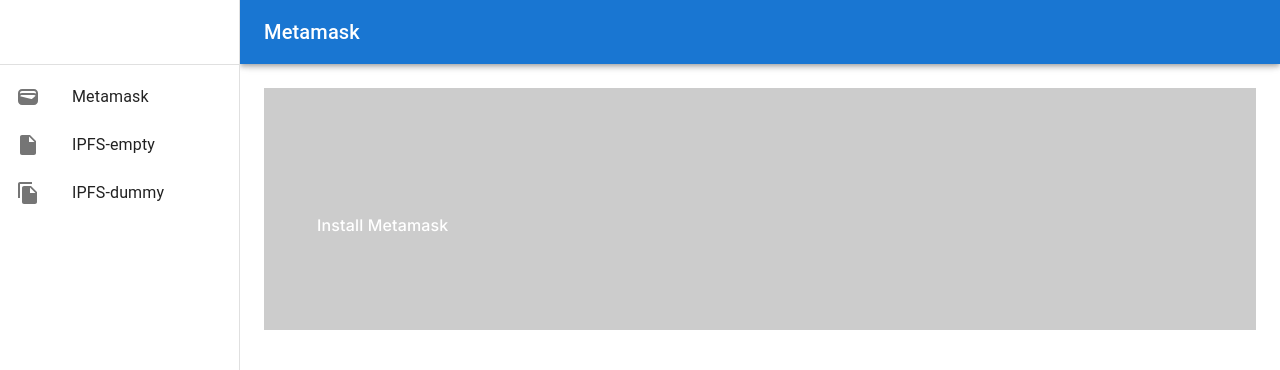
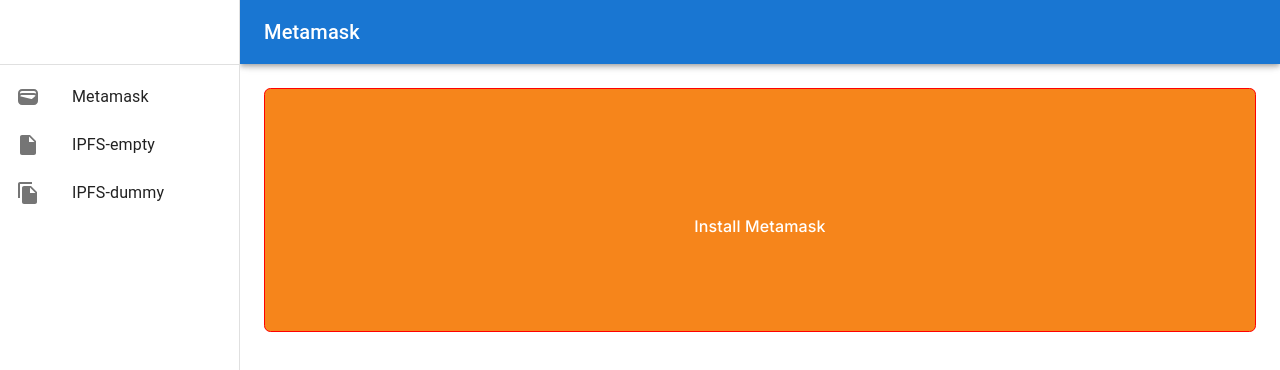
Before and after one commit to dimitardanailov/portfolio, a Next.js app in the folder apps/frontend/: page / in a window 1280 px wide. Shown: the top 370 px of the page. Built offline with nearby package versions, Linux system fonts and the light colour scheme.

Commit message:
The project uses metamask colors.

```diff
--- a/apps/frontend/src/app/(home)/Content.tsx
+++ b/apps/frontend/src/app/(home)/Content.tsx
@@ -1,20 +1,13 @@
 'use client'
 
-import styled from 'styled-components'
+import {useEffect} from 'react'
 
-import {useEffect} from 'react'
 import Wallet from '@/components/Web3/Metamask/Wallet'
 
 import {useListen} from '@/hooks/useListen'
 import {useMetamask} from '@/hooks/useMetamask'
 
-const WalletBox = styled.div`
-  position: relative;
-  display: flex;
-
-  background-color: #ccc;
-  padding: 2 rem;
-`
+import {WalletWrapper} from './styled-components'
 
 const Content = () => {
   const {dispatch} = useMetamask()
@@ -47,9 +40,9 @@
   }, [])
 
   return (
-    <WalletBox>
+    <WalletWrapper>
       <Wallet />
-    </WalletBox>
+    </WalletWrapper>
   )
 }
 
--- /dev/null
+++ b/apps/frontend/src/app/(home)/styled-components.tsx
@@ -0,0 +1,18 @@
+import styled from 'styled-components'
+
+/**
+ * Colours
+ * https://github.com/MetaMask/brand-resources
+ */
+const WalletWrapper = styled.div`
+  position: relative;
+  display: flex-inline;
+
+  border: 1px solid red;
+  border-radius: 0.4rem;
+
+  background-color: #f6851b;
+  padding: 2 rem;
+`
+
+export {WalletWrapper}
```
